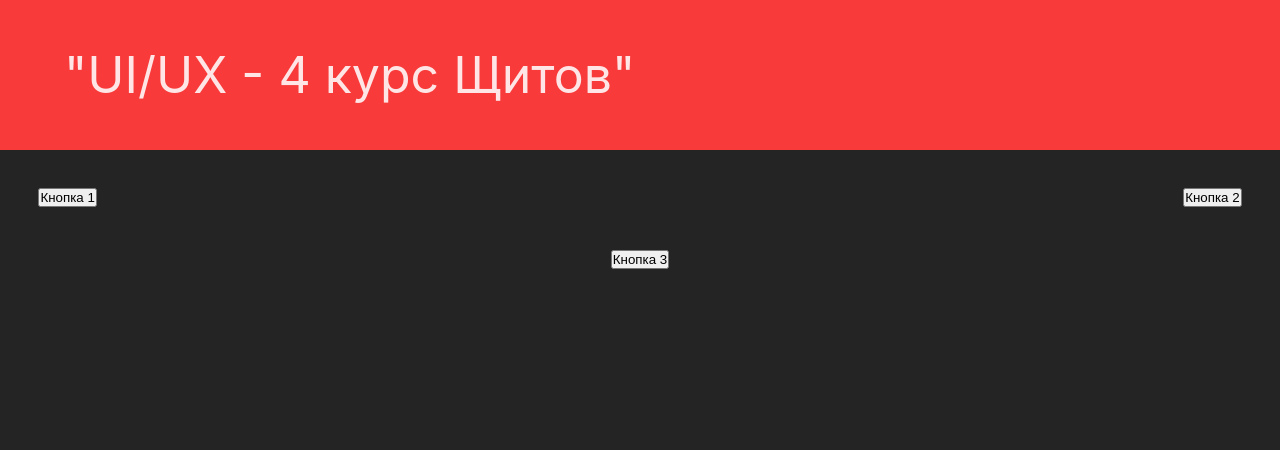
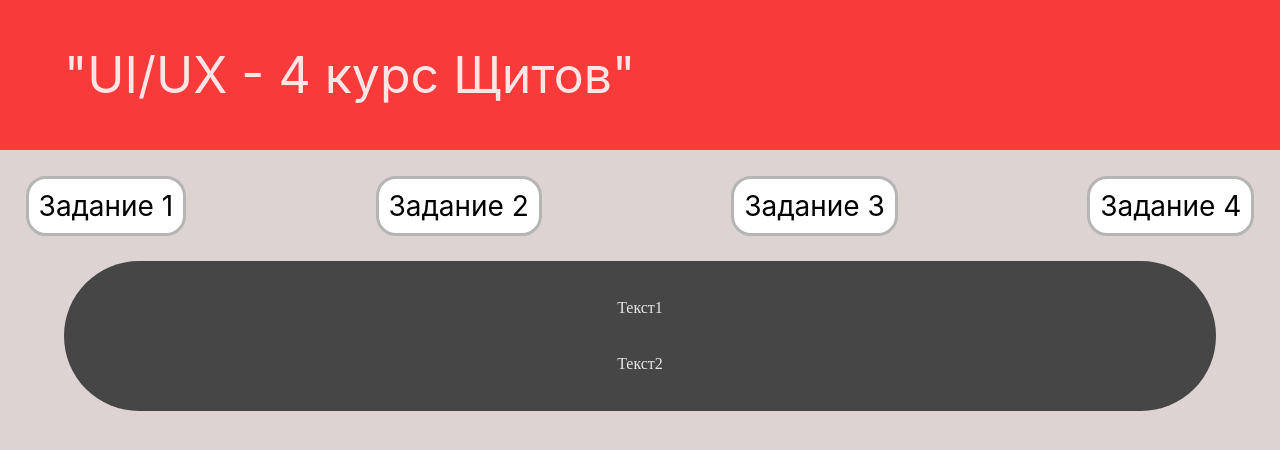
Before and after one commit to manselot/first, a React (Vite) app: page / in a window 1280 px wide. Shown: the top 450 px of the page. Built offline with nearby package versions, Linux system fonts and the light colour scheme.

Commit message:
Commentaries and some new styles added

```diff
--- a/src/App.jsx
+++ b/src/App.jsx
@@ -9,12 +9,17 @@ function App() {
       <nav className={"up_frame"}>
         <h2 className={"up_text"}>"UI/UX - 4 курс Щитов"</h2>
       </nav>
-      <div className={"button_container"}>
-          <button>Кнопка 1</button>
-          <button>Кнопка 2</button>
+      <main className={"main"}>
+        <div className={"button_container"}>
+          <button className={"button"}>Задание 1</button>
+          <button className={"button"}>Задание 2</button>
+          <button className={"button"}>Задание 3</button>
+          <button className={"button"}>Задание 4</button>
         </div>
-      <main className={"main"}>
-        <button>Кнопка 3</button>
+        <div className={"counter_frame"}>
+          <p>Текст1</p>
+          <p>Текст2</p>
+        </div>
       </main>
     </div>
   )
--- a/src/index.css
+++ b/src/index.css
@@ -1,26 +1,23 @@
+/* Применяется ко всем элементам */
 * {
   padding: 0;
   margin: 0;
   box-sizing: border-box;
 }
 
+/* Применяется ко всем элементам внутри тега html */
 html {
   height: 100vh;
 }
 
+/* Применяется к корню проекта */
 :root {
-  font-family: Inter, Avenir, Helvetica, Arial, sans-serif;
-  font-size: 16px;
-  line-height: 24px;
-  font-weight: 400;
-
   max-width: 1920px;
   margin: 0 auto;
   text-align: center;
 
-  color-scheme: light dark;
   color: rgba(255, 255, 255, 0.87);
-  background-color: #242424;
+  background-color: #DED3D3;
 
   font-synthesis: none;
   text-rendering: optimizeLegibility;
@@ -29,6 +26,7 @@ html {
   -webkit-text-size-adjust: 100%;
 }
 
+/* Стиль верхнего фрейма */
 .up_frame {
   display: flex;
   flex-direction: row;
@@ -36,6 +34,7 @@ html {
   align-content: center;
   align-items: center;
   justify-content: flex-start;
+
   padding-left: 5%;
   height: 150px;
   top: 0px;
@@ -44,6 +43,7 @@ html {
   background: #F93A3A;
 }
 
+/* Стиль для текста, находящегося внутри верхнего фрейма */
 .up_text {
   font-family: 'Inter';
   font-style: normal;
@@ -51,14 +51,64 @@ html {
   font-size: 50px;
 }
 
+/* Контейнер для кнопок */
 .button_container {
   display: flex;
   flex-direction: row;
   justify-content: space-between;
   align-items: center;
   align-content: center;
+
   height: 100%;
-  /* padding-left: 3%;
-  padding-right: 3%; */
-  margin: 3%;
+  margin: 2%;
 }
+
+/* Стиль кнопки в основном состоянии */
+.button {
+  font-family: 'Inter';
+  font-style: normal;
+  font-size: 28px;
+  text-align: center;
+  color: black;
+  padding: 10px;
+
+  background: #FFFFFF;
+  border: 3px solid #B5B5B5;
+  border-radius: 20px;
+}
+
+/* Реакция кнопки при наведении */
+.button:hover {
+  background: #fa5b5b;
+  color: white;
+  border-color: #000000;
+}
+
+/* */
+.counter_frame {
+  display: flex;
+  flex-direction: column;
+  justify-content: space-evenly;
+  align-items: center;
+  align-content: center;
+
+  height: 150px;
+  background: #464646;
+  border-radius: 100px;
+  margin-left: 5%;
+  margin-right: 5%;
+}
+
+/* */
+.counter_container {
+  background: #464646;
+}
+
+/* */
+.counter_button {
+  width: 95px;
+  overflow: hidden;
+  white-space: nowrap;
+  display: block;
+  text-overflow: ellipsis;
+}
```
